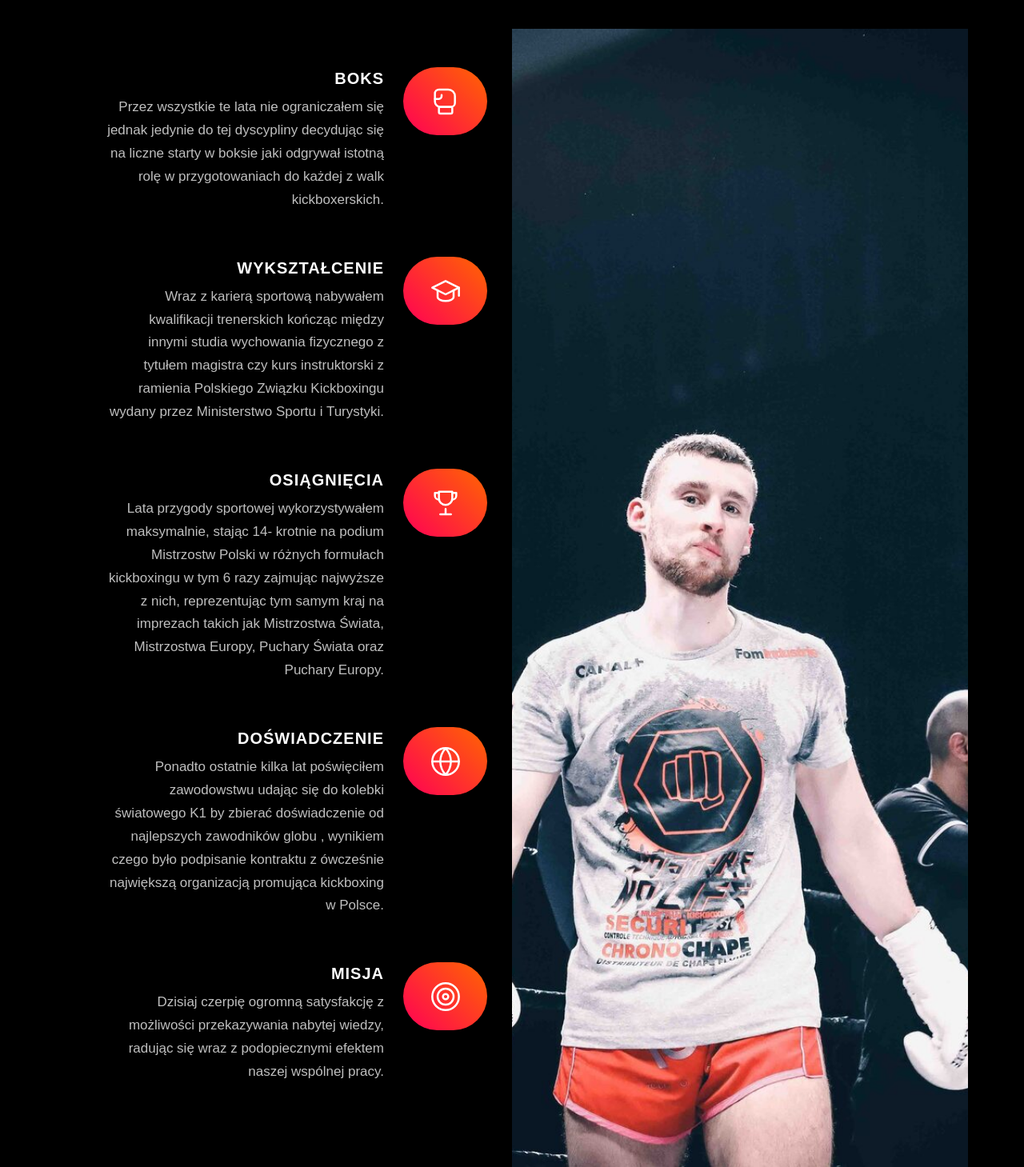
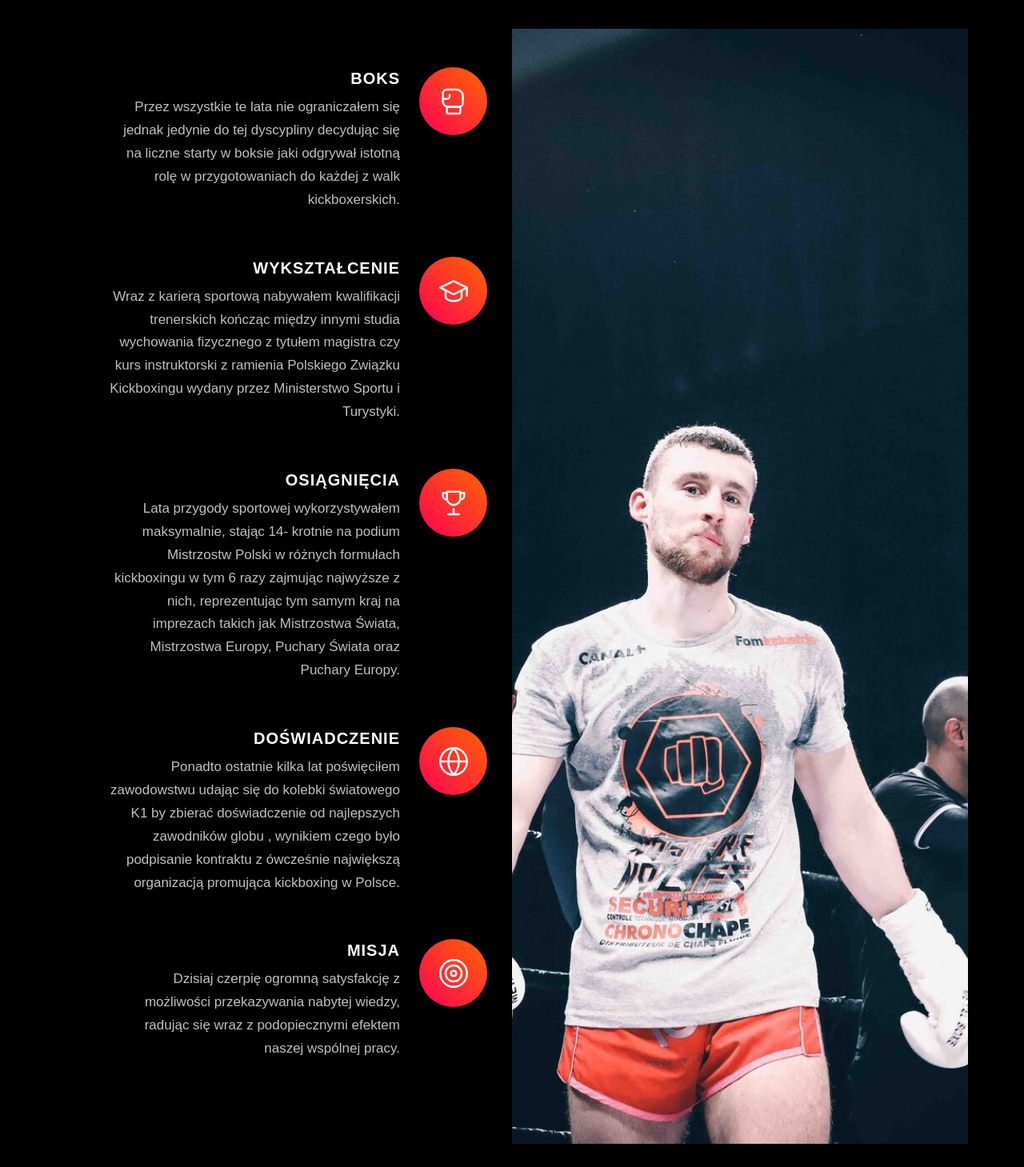
Before and after one commit to bartomiak/fighthub, a website built with Vite: page index.html in a window 1280 px wide. Shown: the part 940-2399 px from the top of the page at 80% size. Built offline with nearby package versions, Linux system fonts and the light colour scheme.

Commit message:
feat: style

```diff
--- a/index.html
+++ b/index.html
@@ -54,60 +54,50 @@
 			<div class="md:-mx-[15px] md:flex">
 				<div class="h-[400px] bg-cover bg-top md:order-last md:h-auto md:w-1/2 md:bg-center" style="background-image: url(/img/12.jpg);"></div>
 				<div class="py-12 md:w-1/2 md:px-[15px]">
-					<div data-reveal class="mb-10 flex items-start">
-						<div class="bg-accent flex h-[85px] w-[105px] shrink-0 items-center justify-center rounded-full text-white lg:order-last lg:mr-4">
-							<svg class="size-10" viewBox="0 0 24 24" fill="none" stroke="currentColor" stroke-width="1.5" stroke-linecap="round" stroke-linejoin="round" aria-hidden="true"><path d="M7 3h7a5 5 0 0 1 5 5v5a3 3 0 0 1-3 3H8a4 4 0 0 1-4-4V6a3 3 0 0 1 3-3z"/><path d="M4 10h3a2 2 0 0 0 2-2V7"/><rect x="7" y="16" width="10" height="5" rx="1"/></svg>
+					<div data-reveal class="mb-10 grid grid-cols-[auto_1fr] items-center gap-x-5 lg:grid-cols-[1fr_auto] lg:items-start lg:gap-x-6">
+						<div class="bg-accent flex size-[68px] items-center justify-center rounded-full text-white lg:col-start-2 lg:row-span-2 lg:row-start-1 lg:mr-4 lg:size-[85px]">
+							<svg class="size-8 lg:size-10" viewBox="0 0 24 24" fill="none" stroke="currentColor" stroke-width="1.5" stroke-linecap="round" stroke-linejoin="round" aria-hidden="true"><path d="M7 3h7a5 5 0 0 1 5 5v5a3 3 0 0 1-3 3H8a4 4 0 0 1-4-4V6a3 3 0 0 1 3-3z"/><path d="M4 10h3a2 2 0 0 0 2-2V7"/><rect x="7" y="16" width="10" height="5" rx="1"/></svg>
 						</div>
-						<div class="ml-12 flex-1 lg:mr-6 lg:text-right">
-							<h3 class="text-xl font-extrabold tracking-[1px] uppercase">Boks</h3>
-							<p>Przez wszystkie te lata nie ograniczałem się jednak jedynie do tej dyscypliny decydując
+						<h3 class="mb-0 text-xl font-extrabold tracking-[1px] uppercase lg:col-start-1 lg:row-start-1 lg:mb-2 lg:ml-12 lg:text-right">Boks</h3>
+						<p class="col-span-2 mt-4 lg:col-span-1 lg:col-start-1 lg:row-start-2 lg:mt-0 lg:ml-12 lg:text-right">Przez wszystkie te lata nie ograniczałem się jednak jedynie do tej dyscypliny decydując
 								się na liczne starty w boksie jaki odgrywał istotną rolę w przygotowaniach do każdej z
 								walk kickboxerskich.</p>
+					</div>
+					<div data-reveal class="mb-10 grid grid-cols-[auto_1fr] items-center gap-x-5 lg:grid-cols-[1fr_auto] lg:items-start lg:gap-x-6">
+						<div class="bg-accent flex size-[68px] items-center justify-center rounded-full text-white lg:col-start-2 lg:row-span-2 lg:row-start-1 lg:mr-4 lg:size-[85px]">
+							<svg class="size-8 lg:size-10" viewBox="0 0 24 24" fill="none" stroke="currentColor" stroke-width="1.5" stroke-linecap="round" stroke-linejoin="round" aria-hidden="true"><path d="M22 10 12 5 2 10l10 5 10-5z"/><path d="M6 12v5c0 1.5 2.7 3 6 3s6-1.5 6-3v-5"/><path d="M22 10v6"/></svg>
 						</div>
-					</div>
-					<div data-reveal class="mb-10 flex items-start">
-						<div class="bg-accent flex h-[85px] w-[105px] shrink-0 items-center justify-center rounded-full text-white lg:order-last lg:mr-4">
-							<svg class="size-10" viewBox="0 0 24 24" fill="none" stroke="currentColor" stroke-width="1.5" stroke-linecap="round" stroke-linejoin="round" aria-hidden="true"><path d="M22 10 12 5 2 10l10 5 10-5z"/><path d="M6 12v5c0 1.5 2.7 3 6 3s6-1.5 6-3v-5"/><path d="M22 10v6"/></svg>
-						</div>
-						<div class="ml-12 flex-1 lg:mr-6 lg:text-right">
-							<h3 class="text-xl font-extrabold tracking-[1px] uppercase">Wykształcenie</h3>
-							<p>Wraz z karierą sportową nabywałem kwalifikacji trenerskich kończąc między innymi studia
+						<h3 class="mb-0 text-xl font-extrabold tracking-[1px] uppercase lg:col-start-1 lg:row-start-1 lg:mb-2 lg:ml-12 lg:text-right">Wykształcenie</h3>
+						<p class="col-span-2 mt-4 lg:col-span-1 lg:col-start-1 lg:row-start-2 lg:mt-0 lg:ml-12 lg:text-right">Wraz z karierą sportową nabywałem kwalifikacji trenerskich kończąc między innymi studia
 								wychowania fizycznego z tytułem magistra czy kurs instruktorski z ramienia Polskiego
 								Związku Kickboxingu wydany przez Ministerstwo Sportu i Turystyki.</p>
+					</div>
+					<div data-reveal class="mb-10 grid grid-cols-[auto_1fr] items-center gap-x-5 lg:grid-cols-[1fr_auto] lg:items-start lg:gap-x-6">
+						<div class="bg-accent flex size-[68px] items-center justify-center rounded-full text-white lg:col-start-2 lg:row-span-2 lg:row-start-1 lg:mr-4 lg:size-[85px]">
+							<svg class="size-8 lg:size-10" viewBox="0 0 24 24" fill="none" stroke="currentColor" stroke-width="1.5" stroke-linecap="round" stroke-linejoin="round" aria-hidden="true"><path d="M8 21h8M12 17v4"/><path d="M7 4h10v5a5 5 0 0 1-10 0V4z"/><path d="M17 5h3v2a3 3 0 0 1-3 3M7 5H4v2a3 3 0 0 0 3 3"/></svg>
 						</div>
-					</div>
-					<div data-reveal class="mb-10 flex items-start">
-						<div class="bg-accent flex h-[85px] w-[105px] shrink-0 items-center justify-center rounded-full text-white lg:order-last lg:mr-4">
-							<svg class="size-10" viewBox="0 0 24 24" fill="none" stroke="currentColor" stroke-width="1.5" stroke-linecap="round" stroke-linejoin="round" aria-hidden="true"><path d="M8 21h8M12 17v4"/><path d="M7 4h10v5a5 5 0 0 1-10 0V4z"/><path d="M17 5h3v2a3 3 0 0 1-3 3M7 5H4v2a3 3 0 0 0 3 3"/></svg>
-						</div>
-						<div class="ml-12 flex-1 lg:mr-6 lg:text-right">
-							<h3 class="text-xl font-extrabold tracking-[1px] uppercase">Osiągnięcia</h3>
-							<p>Lata przygody sportowej wykorzystywałem maksymalnie, stając 14- krotnie na podium
+						<h3 class="mb-0 text-xl font-extrabold tracking-[1px] uppercase lg:col-start-1 lg:row-start-1 lg:mb-2 lg:ml-12 lg:text-right">Osiągnięcia</h3>
+						<p class="col-span-2 mt-4 lg:col-span-1 lg:col-start-1 lg:row-start-2 lg:mt-0 lg:ml-12 lg:text-right">Lata przygody sportowej wykorzystywałem maksymalnie, stając 14- krotnie na podium
 								Mistrzostw Polski w różnych formułach kickboxingu w tym 6 razy zajmując najwyższe z
 								nich, reprezentując tym samym kraj na imprezach takich jak Mistrzostwa Świata,
 								Mistrzostwa Europy, Puchary Świata oraz Puchary Europy.</p>
+					</div>
+					<div data-reveal class="mb-10 grid grid-cols-[auto_1fr] items-center gap-x-5 lg:grid-cols-[1fr_auto] lg:items-start lg:gap-x-6">
+						<div class="bg-accent flex size-[68px] items-center justify-center rounded-full text-white lg:col-start-2 lg:row-span-2 lg:row-start-1 lg:mr-4 lg:size-[85px]">
+							<svg class="size-8 lg:size-10" viewBox="0 0 24 24" fill="none" stroke="currentColor" stroke-width="1.5" stroke-linecap="round" stroke-linejoin="round" aria-hidden="true"><circle cx="12" cy="12" r="10"/><path d="M2 12h20"/><path d="M12 2a15.3 15.3 0 0 1 4 10 15.3 15.3 0 0 1-4 10 15.3 15.3 0 0 1-4-10 15.3 15.3 0 0 1 4-10z"/></svg>
 						</div>
-					</div>
-					<div data-reveal class="mb-10 flex items-start">
-						<div class="bg-accent flex h-[85px] w-[105px] shrink-0 items-center justify-center rounded-full text-white lg:order-last lg:mr-4">
-							<svg class="size-10" viewBox="0 0 24 24" fill="none" stroke="currentColor" stroke-width="1.5" stroke-linecap="round" stroke-linejoin="round" aria-hidden="true"><circle cx="12" cy="12" r="10"/><path d="M2 12h20"/><path d="M12 2a15.3 15.3 0 0 1 4 10 15.3 15.3 0 0 1-4 10 15.3 15.3 0 0 1-4-10 15.3 15.3 0 0 1 4-10z"/></svg>
-						</div>
-						<div class="ml-12 flex-1 lg:mr-6 lg:text-right">
-							<h3 class="text-xl font-extrabold tracking-[1px] uppercase">Doświadczenie</h3>
-							<p>Ponadto ostatnie kilka lat poświęciłem zawodowstwu udając się do kolebki światowego K1 by
+						<h3 class="mb-0 text-xl font-extrabold tracking-[1px] uppercase lg:col-start-1 lg:row-start-1 lg:mb-2 lg:ml-12 lg:text-right">Doświadczenie</h3>
+						<p class="col-span-2 mt-4 lg:col-span-1 lg:col-start-1 lg:row-start-2 lg:mt-0 lg:ml-12 lg:text-right">Ponadto ostatnie kilka lat poświęciłem zawodowstwu udając się do kolebki światowego K1 by
 								zbierać doświadczenie od najlepszych zawodników globu , wynikiem czego było podpisanie
 								kontraktu z ówcześnie największą organizacją promująca kickboxing w Polsce.</p>
+					</div>
+					<div data-reveal class="mb-10 grid grid-cols-[auto_1fr] items-center gap-x-5 lg:grid-cols-[1fr_auto] lg:items-start lg:gap-x-6">
+						<div class="bg-accent flex size-[68px] items-center justify-center rounded-full text-white lg:col-start-2 lg:row-span-2 lg:row-start-1 lg:mr-4 lg:size-[85px]">
+							<svg class="size-8 lg:size-10" viewBox="0 0 24 24" fill="none" stroke="currentColor" stroke-width="1.5" stroke-linecap="round" stroke-linejoin="round" aria-hidden="true"><circle cx="12" cy="12" r="10"/><circle cx="12" cy="12" r="6"/><circle cx="12" cy="12" r="2"/></svg>
 						</div>
-					</div>
-					<div data-reveal class="mb-10 flex items-start">
-						<div class="bg-accent flex h-[85px] w-[105px] shrink-0 items-center justify-center rounded-full text-white lg:order-last lg:mr-4">
-							<svg class="size-10" viewBox="0 0 24 24" fill="none" stroke="currentColor" stroke-width="1.5" stroke-linecap="round" stroke-linejoin="round" aria-hidden="true"><circle cx="12" cy="12" r="10"/><circle cx="12" cy="12" r="6"/><circle cx="12" cy="12" r="2"/></svg>
-						</div>
-						<div class="ml-12 flex-1 lg:mr-6 lg:text-right">
-							<h3 class="text-xl font-extrabold tracking-[1px] uppercase">Misja</h3>
-							<p>Dzisiaj czerpię ogromną satysfakcję z możliwości przekazywania nabytej wiedzy, radując
+						<h3 class="mb-0 text-xl font-extrabold tracking-[1px] uppercase lg:col-start-1 lg:row-start-1 lg:mb-2 lg:ml-12 lg:text-right">Misja</h3>
+						<p class="col-span-2 mt-4 lg:col-span-1 lg:col-start-1 lg:row-start-2 lg:mt-0 lg:ml-12 lg:text-right">Dzisiaj czerpię ogromną satysfakcję z możliwości przekazywania nabytej wiedzy, radując
 								się wraz z podopiecznymi efektem naszej wspólnej pracy.</p>
-						</div>
 					</div>
 				</div>
 			</div>
@@ -124,10 +114,10 @@
 			<div class="-mx-[15px] flex flex-wrap justify-center">
 				<a data-reveal href="dzieci.html" class="relative mb-[30px] block h-[500px] w-full overflow-hidden bg-cover bg-center px-[15px] md:w-1/2 xl:w-1/3" style="background-image: url(/img/7.jpg); background-clip: content-box;">
 					<div class="absolute inset-y-0 inset-x-[15px] flex items-end border border-brand bg-black/60 p-6">
-						<div>
-							<span class="text-accent block text-[34px] leading-[1.4] font-extrabold xl:text-[26px]">60min/200zł</span>
-							<h3 class="text-xl font-bold uppercase xl:text-[17px]">Zajęcia z dziećmi <span class="text-muted">Wiek 5+</span></h3>
-							<p class="mb-4 text-white xl:text-base xl:leading-[1.6]">Czas trwania zajęć to 60 minut podczas, których skupiamy się
+						<div class="flex max-h-full min-h-0 flex-col">
+							<span class="text-accent block shrink-0 text-[34px] leading-[1.4] font-extrabold xl:text-[26px]">60min/200zł</span>
+							<h3 class="shrink-0 text-xl font-bold uppercase xl:text-[17px]">Zajęcia z dziećmi <span class="text-muted">Wiek 5+</span></h3>
+							<p class="mb-4 line-clamp-8 min-h-0 lg:line-clamp-10 xl:line-clamp-11 text-white xl:text-base xl:leading-[1.6]">Czas trwania zajęć to 60 minut podczas, których skupiamy się
 										na różnego rodzaju formach treningu ogólnorozwojowego wdrażając w to elementy
 										kickboxingu, boksu czy k1. Głównym celem tego rodzaju aktywności jest
 										usprawnienie oraz nabycie podstawowych umiejętności z dziedziny uderzanych
@@ -138,10 +128,10 @@
 				</a>
 				<a data-reveal href="dorosli.html" class="relative mb-[30px] block h-[500px] w-full overflow-hidden bg-cover bg-center px-[15px] md:w-1/2 xl:w-1/3" style="background-image: url(/img/6.jpg); background-clip: content-box;">
 					<div class="absolute inset-y-0 inset-x-[15px] flex items-end border border-brand bg-black/60 p-6">
-						<div>
-							<span class="text-accent block text-[34px] leading-[1.4] font-extrabold xl:text-[26px]">60min/200zł 2os. 240zł</span>
-							<h3 class="text-xl font-bold uppercase xl:text-[17px]">Zajęcia z dorosłymi <span class="text-muted">Możliwość zajęć w parach</span></h3>
-							<p class="mb-4 text-white xl:text-base xl:leading-[1.6]">Trening ten to minimum godzina zorientowana na potrzeby
+						<div class="flex max-h-full min-h-0 flex-col">
+							<span class="text-accent block shrink-0 text-[34px] leading-[1.4] font-extrabold xl:text-[26px]">60min/200zł 2os. 240zł</span>
+							<h3 class="shrink-0 text-xl font-bold uppercase xl:text-[17px]">Zajęcia z dorosłymi <span class="text-muted">Możliwość zajęć w parach</span></h3>
+							<p class="mb-4 line-clamp-8 min-h-0 lg:line-clamp-10 xl:line-clamp-11 text-white xl:text-base xl:leading-[1.6]">Trening ten to minimum godzina zorientowana na potrzeby
 										każdego z ich uczestników. Po uprzednim ustaleniu kierunku pracy, wspólnie
 										przechodzimy do jej realizacji. Tutaj możesz spodziewać się w zależności od
 										potrzeb: zagłębiania się w techniczne niuanse każdego z nabywanych wzorców
@@ -151,10 +141,10 @@
 				</a>
 				<a data-reveal href="ojcowie.html" class="relative mb-[30px] block h-[500px] w-full overflow-hidden bg-cover bg-center px-[15px] md:w-1/2 xl:w-1/3" style="background-image: url(/img/ojcowie-synowie.jpg); background-clip: content-box;">
 					<div class="absolute inset-y-0 inset-x-[15px] flex items-end border border-brand bg-black/60 p-6">
-						<div>
-							<span class="text-accent block text-[34px] leading-[1.4] font-extrabold xl:text-[26px]">60min/240zł</span>
-							<h3 class="text-xl font-bold uppercase xl:text-[17px]">Zajęcia ojców z synami <span class="text-muted">Wspólny trening</span></h3>
-							<p class="mb-4 text-white xl:text-base xl:leading-[1.6]">Zajęcia kierowane są nie bez przyczyny do ojców i ich synów.
+						<div class="flex max-h-full min-h-0 flex-col">
+							<span class="text-accent block shrink-0 text-[34px] leading-[1.4] font-extrabold xl:text-[26px]">60min/240zł</span>
+							<h3 class="shrink-0 text-xl font-bold uppercase xl:text-[17px]">Zajęcia ojców z synami <span class="text-muted">Wspólny trening</span></h3>
+							<p class="mb-4 line-clamp-8 min-h-0 lg:line-clamp-10 xl:line-clamp-11 text-white xl:text-base xl:leading-[1.6]">Zajęcia kierowane są nie bez przyczyny do ojców i ich synów.
 										Trening tego rodzaju jest dopasowany do możliwości uczestników, a moim zadaniem
 										jest koordynować go w taki sposób, by zarówno synowie, jak i ojcowie mogli się
 										zmęczyć, pobawić oraz nauczyć podstaw uderzanych sportów walki.</p>
```
